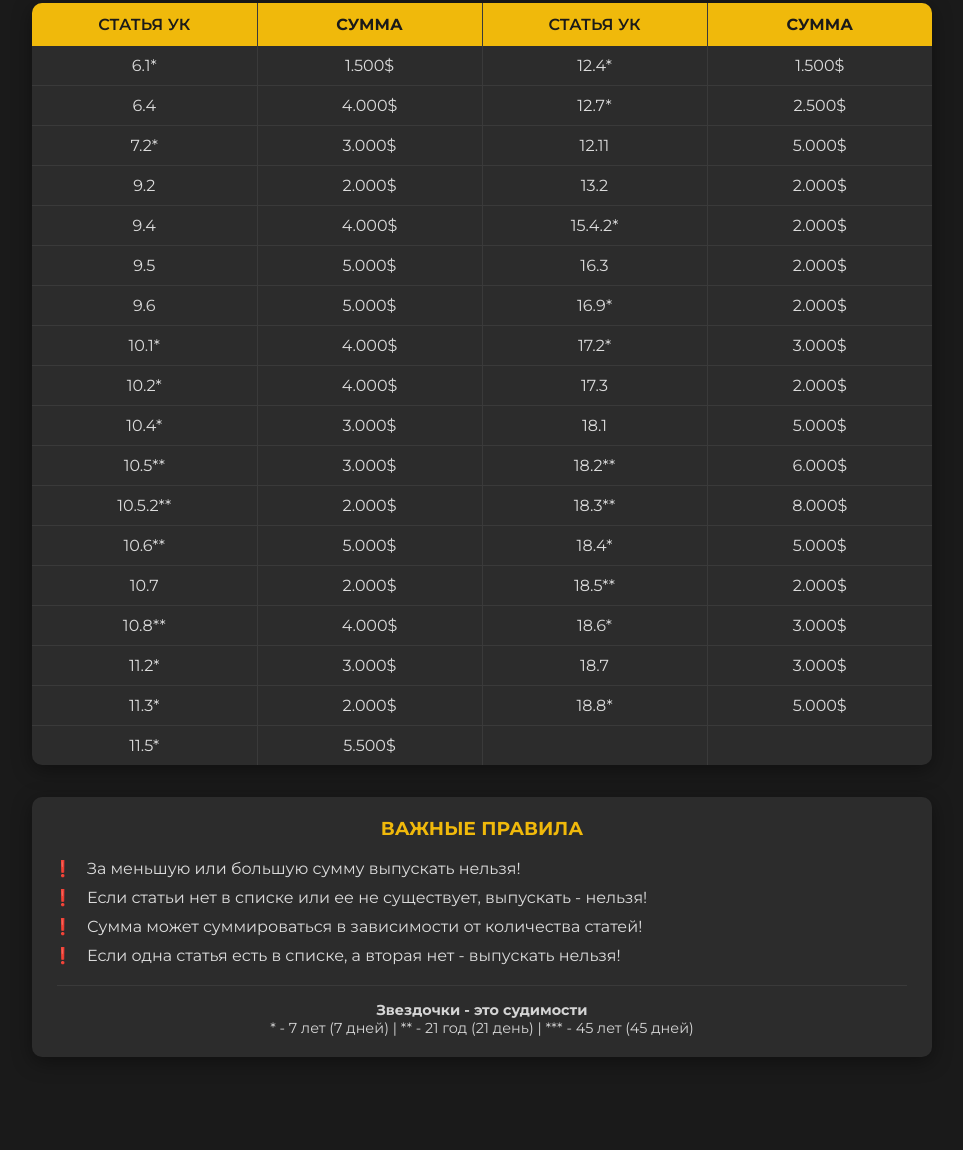
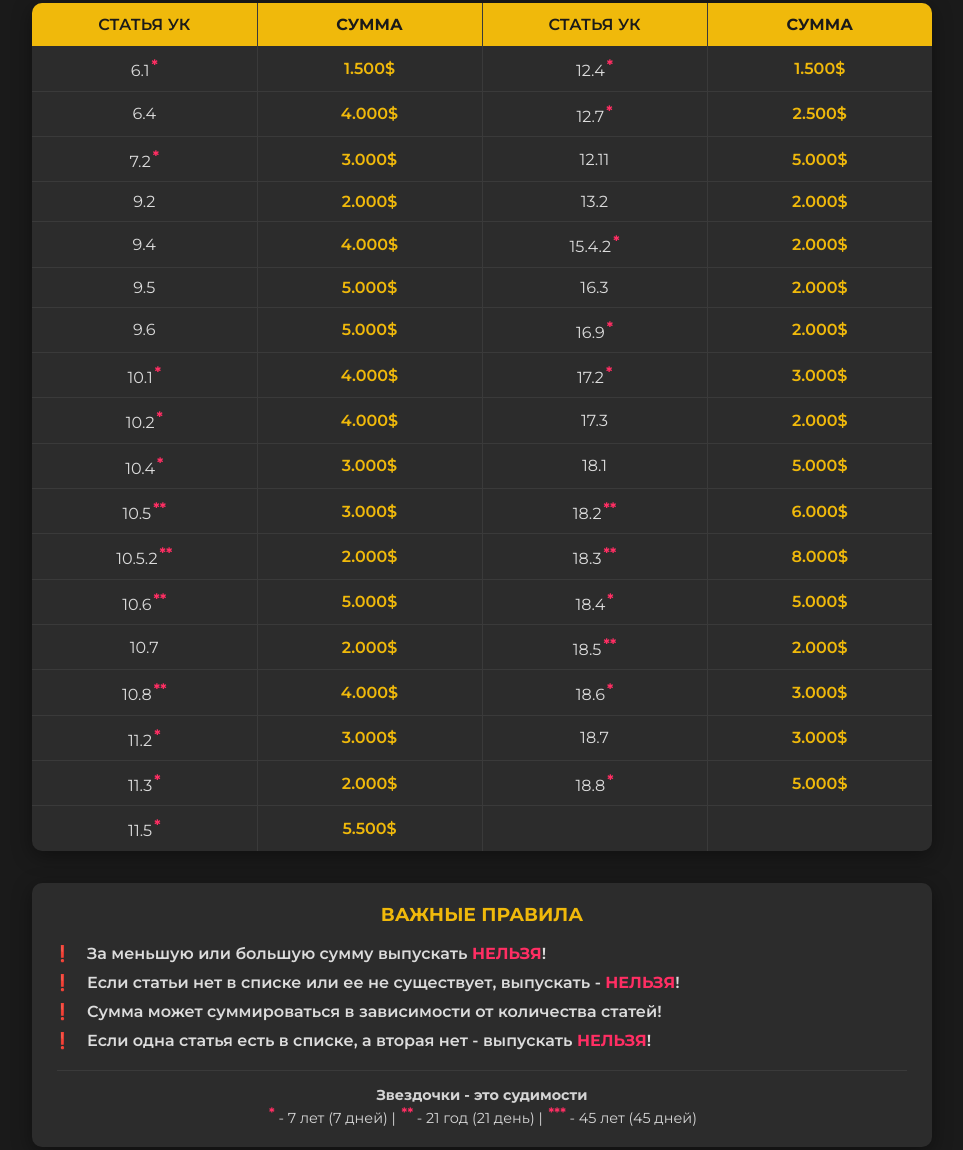
Before and after one commit to baconagain/lawhelper, a plain HTML site: page Zalog.html in a window 1280 px wide. Shown: the part 121-1271 px from the top of the page, without its empty margins (158-1121 px from the left). Before the commit the page ends 1210 px from the top, so only its background shows below. Drawn offline with Linux system fonts and the light colour scheme.

Commit message:
Update Zalog.html

```diff
--- a/Zalog.html
+++ b/Zalog.html
@@ -97,10 +97,6 @@
       padding-left: 20px;
       margin: 0;
     }
-    .info-block li {
-      margin-bottom: 10px;
-      padding-left: 10px;
-    }
     .info-block .conviction-notes {
       margin-top: 20px;
       padding-top: 15px;
@@ -108,6 +104,38 @@
       text-align: center;
       font-size: 0.9em;
       color: rgba(255, 255, 255, 0.8);
+    }
+
+    /* --- НАШИ НОВЫЕ СТИЛИ ДЛЯ ВЫДЕЛЕНИЯ --- */
+
+    /* 1. Выделяем звездочки судимостей красным цветом */
+    .conviction-star {
+      color: var(--primary-color);
+      font-weight: 700;
+      vertical-align: super; /* Немного приподнимаем их для красоты */
+      font-size: 0.9em;
+      padding-left: 2px;
+    }
+
+    /* 2. Выделяем суммы залогов золотым цветом */
+    .memo-table tbody td:nth-child(2),
+    .memo-table tbody td:nth-child(4) {
+      color: var(--accent-gold);
+      font-weight: 600;
+    }
+
+    /* 3. Делаем текст правил чуть более заметным */
+    .info-block li {
+      margin-bottom: 10px;
+      padding-left: 10px;
+      font-weight: 600; /* Добавляем жирность */
+    }
+
+    /* 4. Выделяем слово "нельзя" */
+    .highlight-negative {
+      color: var(--primary-color);
+      font-weight: 700;
+      text-transform: uppercase;
     }
 
   </style>
@@ -127,38 +155,38 @@
       </tr>
     </thead>
     <tbody>
-      <tr><td>6.1*</td><td>1.500$</td><td>12.4*</td><td>1.500$</td></tr>
-      <tr><td>6.4</td><td>4.000$</td><td>12.7*</td><td>2.500$</td></tr>
-      <tr><td>7.2*</td><td>3.000$</td><td>12.11</td><td>5.000$</td></tr>
+      <tr><td>6.1<span class="conviction-star">*</span></td><td>1.500$</td><td>12.4<span class="conviction-star">*</span></td><td>1.500$</td></tr>
+      <tr><td>6.4</td><td>4.000$</td><td>12.7<span class="conviction-star">*</span></td><td>2.500$</td></tr>
+      <tr><td>7.2<span class="conviction-star">*</span></td><td>3.000$</td><td>12.11</td><td>5.000$</td></tr>
       <tr><td>9.2</td><td>2.000$</td><td>13.2</td><td>2.000$</td></tr>
-      <tr><td>9.4</td><td>4.000$</td><td>15.4.2*</td><td>2.000$</td></tr>
+      <tr><td>9.4</td><td>4.000$</td><td>15.4.2<span class="conviction-star">*</span></td><td>2.000$</td></tr>
       <tr><td>9.5</td><td>5.000$</td><td>16.3</td><td>2.000$</td></tr>
-      <tr><td>9.6</td><td>5.000$</td><td>16.9*</td><td>2.000$</td></tr>
-      <tr><td>10.1*</td><td>4.000$</td><td>17.2*</td><td>3.000$</td></tr>
-      <tr><td>10.2*</td><td>4.000$</td><td>17.3</td><td>2.000$</td></tr>
-      <tr><td>10.4*</td><td>3.000$</td><td>18.1</td><td>5.000$</td></tr>
-      <tr><td>10.5**</td><td>3.000$</td><td>18.2**</td><td>6.000$</td></tr>
-      <tr><td>10.5.2**</td><td>2.000$</td><td>18.3**</td><td>8.000$</td></tr>
-      <tr><td>10.6**</td><td>5.000$</td><td>18.4*</td><td>5.000$</td></tr>
-      <tr><td>10.7</td><td>2.000$</td><td>18.5**</td><td>2.000$</td></tr>
-      <tr><td>10.8**</td><td>4.000$</td><td>18.6*</td><td>3.000$</td></tr>
-      <tr><td>11.2*</td><td>3.000$</td><td>18.7</td><td>3.000$</td></tr>
-      <tr><td>11.3*</td><td>2.000$</td><td>18.8*</td><td>5.000$</td></tr>
-      <tr><td>11.5*</td><td>5.500$</td><td></td><td></td></tr>
+      <tr><td>9.6</td><td>5.000$</td><td>16.9<span class="conviction-star">*</span></td><td>2.000$</td></tr>
+      <tr><td>10.1<span class="conviction-star">*</span></td><td>4.000$</td><td>17.2<span class="conviction-star">*</span></td><td>3.000$</td></tr>
+      <tr><td>10.2<span class="conviction-star">*</span></td><td>4.000$</td><td>17.3</td><td>2.000$</td></tr>
+      <tr><td>10.4<span class="conviction-star">*</span></td><td>3.000$</td><td>18.1</td><td>5.000$</td></tr>
+      <tr><td>10.5<span class="conviction-star">**</span></td><td>3.000$</td><td>18.2<span class="conviction-star">**</span></td><td>6.000$</td></tr>
+      <tr><td>10.5.2<span class="conviction-star">**</span></td><td>2.000$</td><td>18.3<span class="conviction-star">**</span></td><td>8.000$</td></tr>
+      <tr><td>10.6<span class="conviction-star">**</span></td><td>5.000$</td><td>18.4<span class="conviction-star">*</span></td><td>5.000$</td></tr>
+      <tr><td>10.7</td><td>2.000$</td><td>18.5<span class="conviction-star">**</span></td><td>2.000$</td></tr>
+      <tr><td>10.8<span class="conviction-star">**</span></td><td>4.000$</td><td>18.6<span class="conviction-star">*</span></td><td>3.000$</td></tr>
+      <tr><td>11.2<span class="conviction-star">*</span></td><td>3.000$</td><td>18.7</td><td>3.000$</td></tr>
+      <tr><td>11.3<span class="conviction-star">*</span></td><td>2.000$</td><td>18.8<span class="conviction-star">*</span></td><td>5.000$</td></tr>
+      <tr><td>11.5<span class="conviction-star">*</span></td><td>5.500$</td><td></td><td></td></tr>
     </tbody>
   </table>
 
   <div class="info-block">
     <h3>Важные правила</h3>
     <ul>
-      <li>За меньшую или большую сумму выпускать нельзя!</li>
-      <li>Если статьи нет в списке или ее не существует, выпускать - нельзя!</li>
+      <li>За меньшую или большую сумму выпускать <span class="highlight-negative">нельзя</span>!</li>
+      <li>Если статьи нет в списке или ее не существует, выпускать - <span class="highlight-negative">нельзя</span>!</li>
       <li>Сумма может суммироваться в зависимости от количества статей!</li>
-      <li>Если одна статья есть в списке, а вторая нет - выпускать нельзя!</li>
+      <li>Если одна статья есть в списке, а вторая нет - выпускать <span class="highlight-negative">нельзя</span>!</li>
     </ul>
     <div class="conviction-notes">
       <strong>Звездочки - это судимости</strong><br>
-      * - 7 лет (7 дней) | ** - 21 год (21 день) | *** - 45 лет (45 дней)
+      <span class="conviction-star">*</span> - 7 лет (7 дней) | <span class="conviction-star">**</span> - 21 год (21 день) | <span class="conviction-star">***</span> - 45 лет (45 дней)
     </div>
   </div>
 
```
